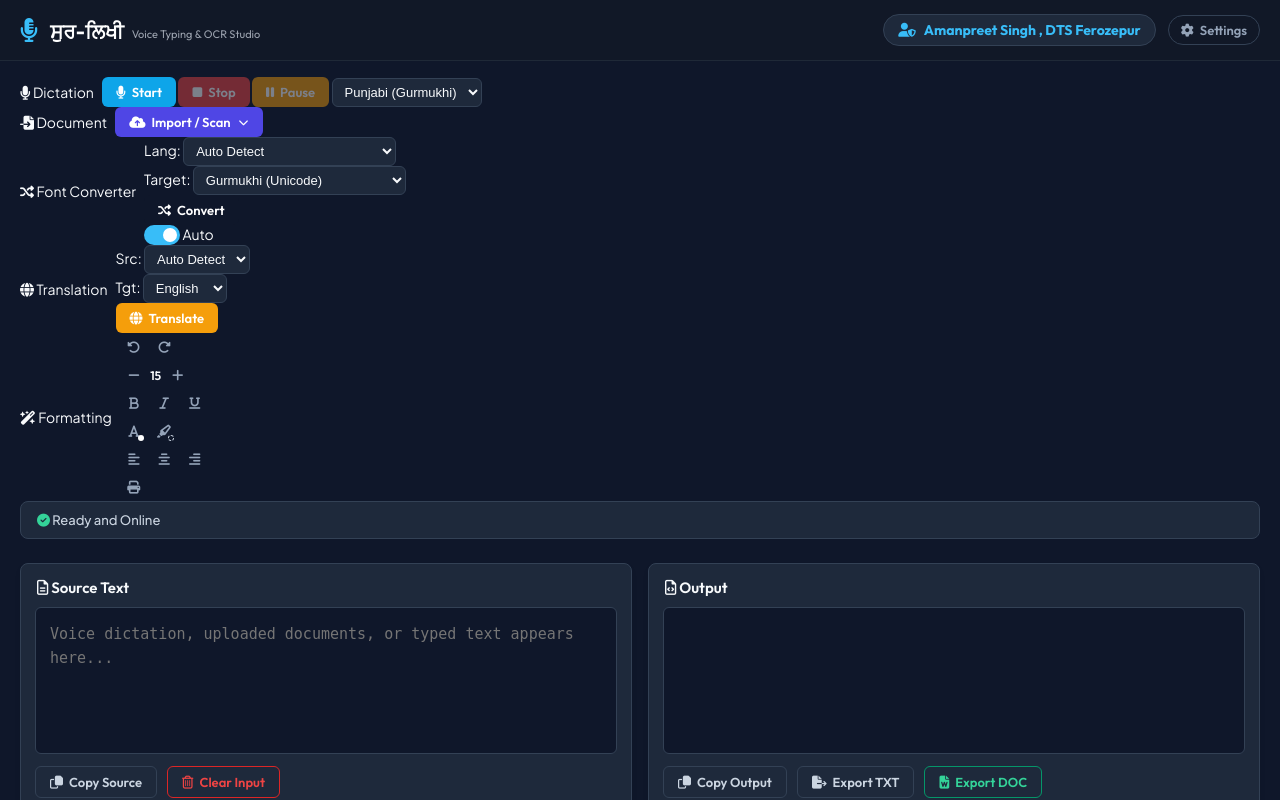
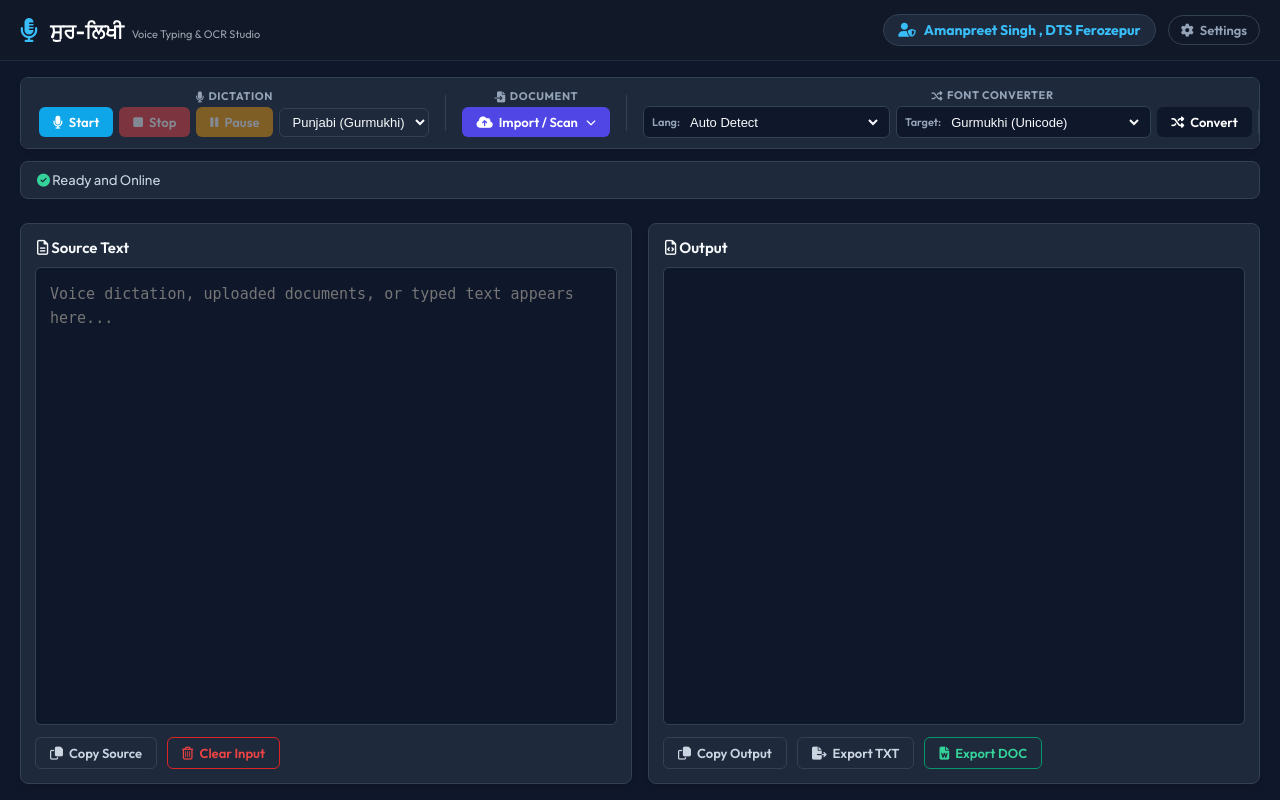
Before and after one commit to amanbhullar88/punjabi-ocr-studio, a Flask app: page / in a window 1280 px wide. Run offline with Flask 3, Linux system fonts and the light colour scheme; some libraries are stand-ins or nearby versions.

Commit message:
Add files via upload

```diff
--- a/static/css/style.css
+++ b/static/css/style.css
@@ -392,8 +392,8 @@ input:checked + .slider:before {
     display: flex;
     gap: 16px;
     flex-grow: 1;
-    height: calc(100vh - 190px);
     min-height: 250px;
+    height: 0; /* Let flexbox control the height dynamically */
 }
 
 .workspace-column {
@@ -1000,47 +1000,142 @@ input:checked + .slider:before {
 }
 
 /* ----------------------------------------------------
-   Rich Text Editor Toolbar
+   Unified Professional Control Ribbon (app-toolbar)
    ---------------------------------------------------- */
-.editor-toolbar {
-    background-color: #0f172a; /* Match body slate 900 background */
+.app-toolbar {
+    background-color: #1e293b; /* Slate 800 */
     border: 1px solid #334155;
-    border-radius: 6px;
-    padding: 6px 10px;
-    margin-bottom: 10px;
+    border-radius: 8px;
+    padding: 10px 18px;
+    margin-bottom: 12px;
     display: flex;
     align-items: center;
-    flex-wrap: wrap;
+    gap: 16px;
+    box-shadow: 0 4px 6px -1px rgba(0, 0, 0, 0.1);
+    flex-shrink: 0;
+    flex-wrap: nowrap; /* Keep single row layout */
+    overflow-x: auto; /* Enable swipe scroll on mobile */
+    scrollbar-width: thin;
+    -webkit-overflow-scrolling: touch;
+}
+
+/* Scrollbar styles for the toolbar ribbon */
+.app-toolbar::-webkit-scrollbar {
+    height: 4px;
+}
+.app-toolbar::-webkit-scrollbar-track {
+    background: transparent;
+}
+.app-toolbar::-webkit-scrollbar-thumb {
+    background: #4b5563;
+    border-radius: 2px;
+}
+
+.toolbar-group {
+    display: flex;
+    flex-direction: column;
     gap: 4px;
     flex-shrink: 0;
 }
 
-.toolbar-section {
+.group-title {
+    font-family: 'Outfit', sans-serif;
+    font-size: 11px;
+    font-weight: 700;
+    color: #94a3b8; /* Slate 400 */
+    text-transform: uppercase;
+    letter-spacing: 0.05em;
     display: flex;
     align-items: center;
     gap: 4px;
 }
 
-.t-separator {
+.group-controls {
+    display: flex;
+    align-items: center;
+    gap: 6px;
+}
+
+.group-divider {
     width: 1px;
-    height: 18px;
+    height: 36px;
     background-color: #334155;
-    margin: 0 4px;
+    flex-shrink: 0;
+    align-self: center;
+}
+
+.select-wrapper {
+    display: flex;
+    align-items: center;
+    gap: 6px;
+    background-color: #0f172a; /* Slate 900 */
+    border: 1px solid #334155;
+    border-radius: 6px;
+    padding: 2px 8px;
+    height: 32px;
+}
+
+.select-wrapper .form-select {
+    border: none;
+    background: transparent;
+    padding: 0;
+    height: 100%;
+}
+
+.select-wrapper .form-select:focus {
+    outline: none;
+    border: none;
+}
+
+.control-label {
+    font-family: 'Outfit', sans-serif;
+    font-size: 11px;
+    font-weight: 600;
+    color: #94a3b8;
+    user-select: none;
+    white-space: nowrap;
+}
+
+.control-label.font-bold {
+    font-weight: 700;
+    color: #f8fafc;
+}
+
+.toggle-wrapper {
+    display: flex;
+    align-items: center;
+    gap: 6px;
+    background-color: #0f172a;
+    border: 1px solid #334155;
+    border-radius: 6px;
+    padding: 4px 8px;
+    height: 32px;
+}
+
+.formatting-cluster {
+    display: flex;
+    align-items: center;
+    background-color: #0f172a;
+    border: 1px solid #334155;
+    border-radius: 6px;
+    padding: 2px;
+    gap: 2px;
+    height: 32px;
 }
 
 .t-btn {
     background: transparent;
     border: none;
     color: #94a3b8;
-    padding: 6px;
+    padding: 5px;
     border-radius: 4px;
     cursor: pointer;
     font-size: 13px;
     display: inline-flex;
     align-items: center;
     justify-content: center;
-    width: 28px;
-    height: 28px;
+    width: 26px;
+    height: 26px;
     transition: all 0.15s ease;
 }
 
@@ -1059,7 +1154,7 @@ input:checked + .slider:before {
     font-size: 12px;
     font-weight: 600;
     color: #f8fafc;
-    min-width: 20px;
+    min-width: 22px;
     text-align: center;
     user-select: none;
 }
@@ -1071,9 +1166,9 @@ input:checked + .slider:before {
 
 .t-color-dot {
     position: absolute;
-    bottom: 4px;
-    right: 4px;
-    width: 6px;
-    height: 6px;
+    bottom: 2px;
+    right: 2px;
+    width: 5px;
+    height: 5px;
     border-radius: 50%;
 }
```
